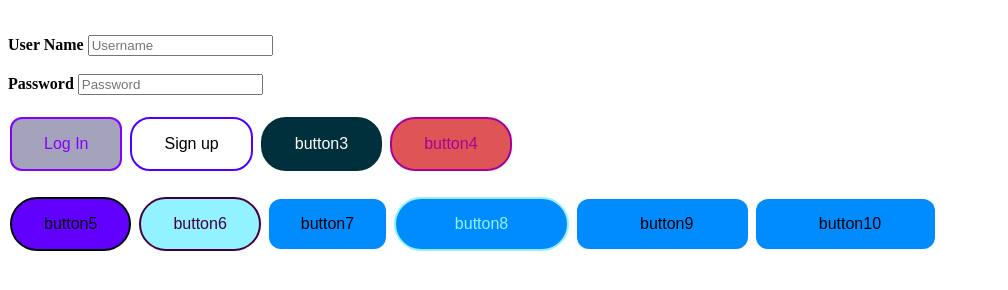
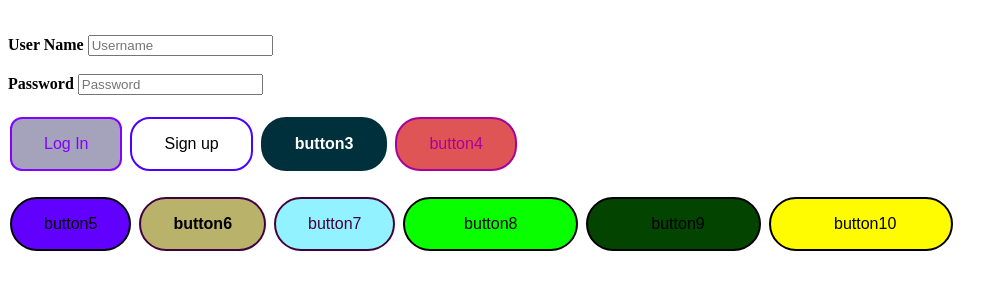
Before and after one commit to pushkar-khatavkar/Button, a plain HTML site: page index.html in a window 1280 px wide. In both pictures the pointer is over the input "button3". Shown: the part 76-366 px from the top of the page, without its empty margins (0-1008 px from the left). Drawn offline with Linux system fonts and the light colour scheme.

Commit message:
Update style.css

```diff
--- a/style.css
+++ b/style.css
@@ -53,7 +53,7 @@ body {
 .button3:hover {
   background-color:#00303b;
   color: rgb(255, 255, 255);
-  font-weight: 1500;
+  font-weight: bolder;
   border-radius: 25px;
   cursor: pointer;
 }
@@ -68,7 +68,7 @@ body {
 .button4:hover {
   background-color:#a8009a;
   color: rgb(0, 0, 0);
-  font-weight: 2000;
+  font-weight: bolder;
   border-radius: 25px;
   cursor: pointer;
 }
@@ -83,35 +83,81 @@ body {
 .button5:hover {
   background-color:#000000;
   color: rgb(255, 255, 255);
-  font-weight: 2000;
   border-radius: 30px;
   cursor: pointer;
+  font-weight: bolder;
 }
 .button6 {
+  background-color: rgb(184, 178, 107);
+  color: #000000;
+  border: 2px solid #44003e;
+  border-radius: 35px;
+  font-weight: bolder;
+}
+
+.button6:hover {
+  background-color:#daa4d5;
+  color: rgb(0, 0, 0);
+  border-radius: 35px;
+  cursor: pointer;
+  font-weight: bolder;
+}
+.button7 {
   background-color: rgb(146, 242, 255);
   color: #44003e;
   border: 2px solid #44003e;
   border-radius: 35px;
 }
 
-.button6:hover {
+.button7:hover {
   background-color:#44003e;
   color: rgb(0, 0, 0);
-  font-weight: 2500;
   border-radius: 35px;
   cursor: pointer;
+  font-weight: bolder;
 }
 .button8 {
-  background-color#44003e;
-  color: rgb(146, 242, 255);
-  border: 2px solid  rgb(146, 242, 255);
+  background-color:#09ff00;
+  color: rgb(0, 0, 0);
+  border: 2px solid  rgb(0, 0, 0);
   border-radius: 35px;
+
 }
 
 .button8:hover {
-  background-color: rgb(146, 242, 255)3e;
-  color: rgb(0, 0, 0);
+  background-color: rgb(134, 0, 0)3e;
+  color: rgb(255, 255, 255);
   font-weight: bolder;
   border-radius: 40px;
   cursor: pointer;
 }
+.button9 {
+  background-color:#024400;
+  color: rgb(0, 0, 0);
+  border: 2px solid  rgb(0, 0, 0);
+  border-radius: 35px;
+
+}
+
+.button9:hover {
+  background-color: rgb(0, 0, 0)3e;
+  color: rgb(255, 255, 255);
+  font-weight: bolder;
+  border-radius: 40px;
+  cursor: pointer;
+}
+.button10 {
+  background-color:#fffb00;
+  color: rgb(0, 0, 0);
+  border: 2px solid  rgb(0, 0, 0);
+  border-radius: 35px;
+
+}
+
+.button10:hover {
+  background-color: rgb(230, 138, 138)3e;
+  color: rgb(255, 255, 255);
+  font-weight: bolder;
+  border-radius: 40px;
+  cursor: pointer;
+}
```
